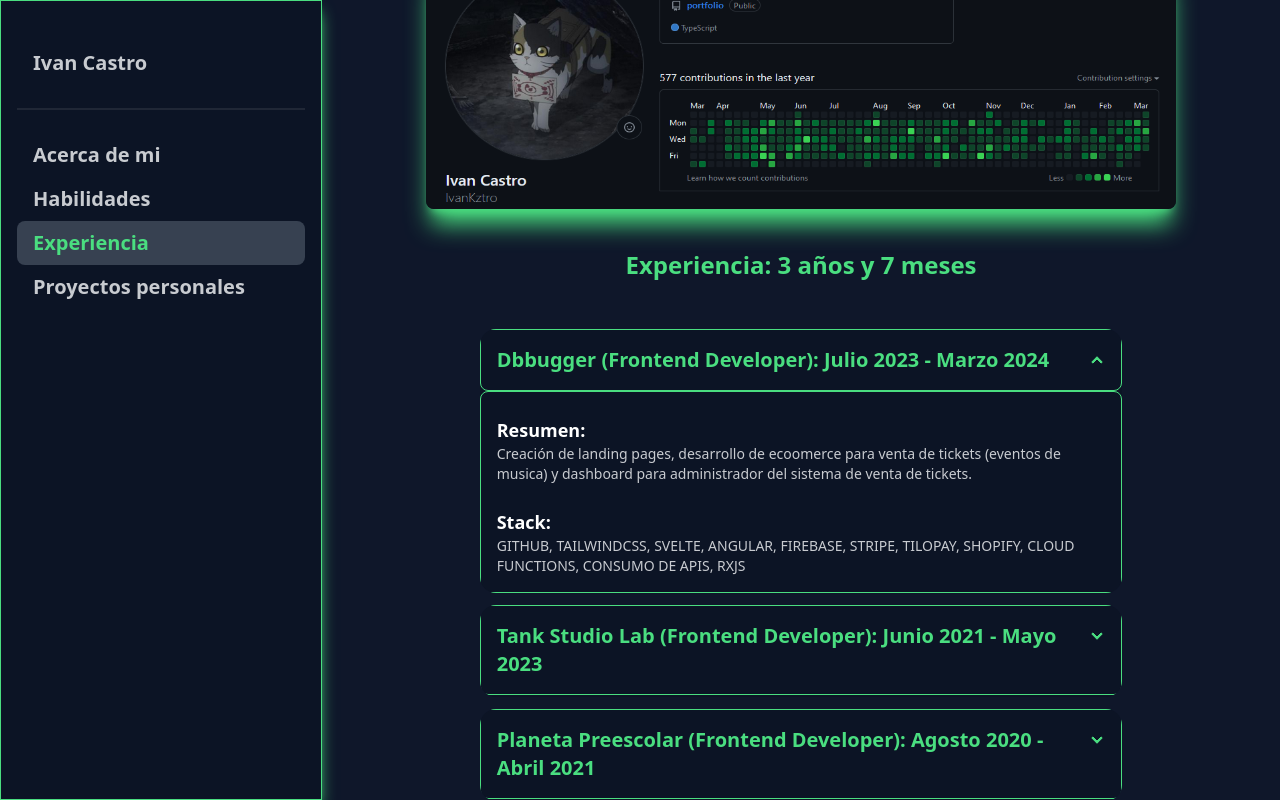
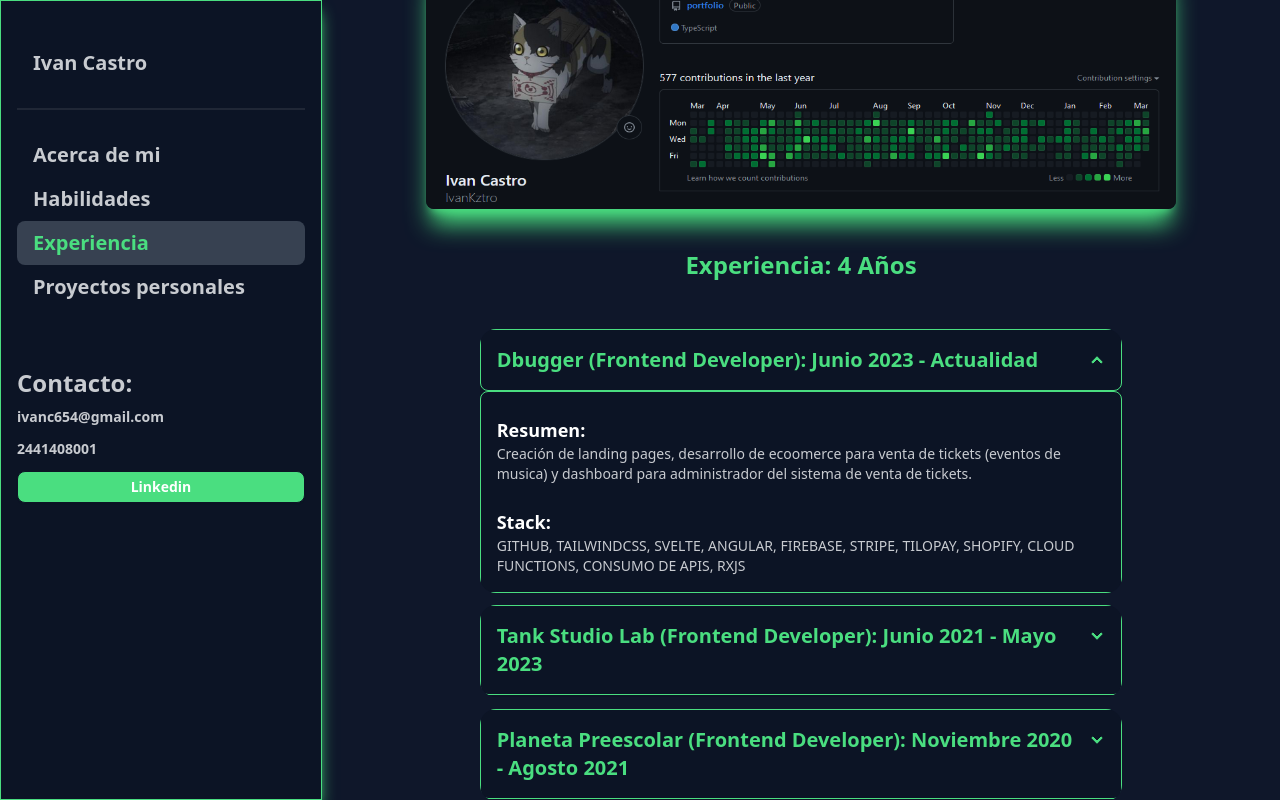
Before and after one commit to IvanKztro/portfolio, a SvelteKit app: page /experience in a window 1280 px wide. Built offline with nearby package versions, Linux system fonts and the light colour scheme.

Commit message:
updated:  experience

```diff
--- a/src/routes/+layout.svelte
+++ b/src/routes/+layout.svelte
@@ -91,6 +91,19 @@
               : ''} ">Proyectos personales</a
           >
         </li>
+        <div class="mt-[20%]">
+          <h2 class="text-2xl font-semibold">Contacto:</h2>
+          <div class="flex flex-col gap-3">
+            <p class="text-md font-semibold mt-2">ivanc654@gmail.com</p>
+            <p class="text-md font-semibold">2441408001</p>
+            <a
+              class="text-md font-semibold btn bg-green-400 btn-sm text-white hover:bg-green-200 hover:text-black"
+              href="https://www.linkedin.com/in/ivan-ricardo-castro-rubi-9a954518a/"
+              target="_blank"
+              rel="noopener noreferrer">Linkedin</a
+            >
+          </div>
+        </div>
       </ul>
     </div>
   </div>
--- a/src/routes/aboutme/+page.svelte
+++ b/src/routes/aboutme/+page.svelte
@@ -3,8 +3,8 @@
 >
   <div class="flex flex-col">
     <p class="text-lg md:text-2xl lg:text-4xl mt-8">
-      Soy <span class="text-green-400">Frontend Developer</span>, con mas de 3
-      años de experiencia, apasionado por la creación de experiencias digitales
+      Soy <span class="text-green-400">Frontend Developer</span>, con 4 años de
+      experiencia, apasionado por la creación de experiencias digitales
       impactantes. Mi experiencia en Frameworks como
       <span class="text-green-400">Angular</span> y
       <span class="text-green-400">Svelte</span>
--- a/src/routes/experience/+page.svelte
+++ b/src/routes/experience/+page.svelte
@@ -13,7 +13,7 @@
       <p
         class="text-center text-green-400 font-semibold pt-10 text-lg md:text-2xl"
       >
-        Experiencia: 3 años y 7 meses
+        Experiencia: 4 Años
       </p>
     </article>
     <article class="w-[100%] lg:w-[70%] flex flex-col gap-3 py-4">
@@ -22,7 +22,7 @@
         <div
           class="collapse-title text-sm md:text-xl font-semibold border border-green-400 rounded-lg text-green-400"
         >
-          Dbbugger (Frontend Developer): Julio 2023 - Marzo 2024
+          Dbugger (Frontend Developer): Junio 2023 - Actualidad
         </div>
         <div class="collapse-content border border-green-400 rounded-lg">
           <br />
@@ -72,7 +72,7 @@
         <div
           class="collapse-title text-sm md:text-xl font-semibold border border-green-400 rounded-lg text-green-400"
         >
-          Planeta Preescolar (Frontend Developer): Agosto 2020 - Abril 2021
+          Planeta Preescolar (Frontend Developer): Noviembre 2020 - Agosto 2021
         </div>
         <div class="collapse-content border border-green-400 rounded-lg">
           <br />
```
